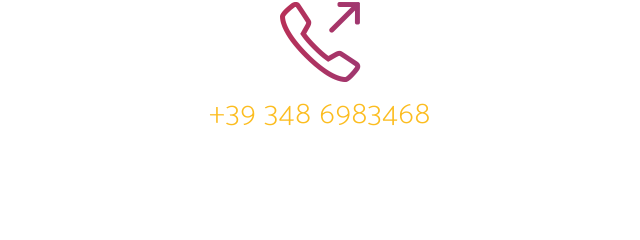
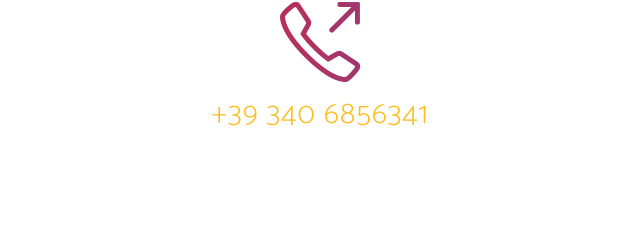
Before and after one commit to wave-digital/wave-digital, a plain HTML site: page creazione-gestionali-verona/index.html in a window 1280 px wide. Shown: the part 1997-2237 px from the top of the page, 50-690 px from the left. Drawn offline with Linux system fonts and the light colour scheme; files whose address does not match are found by name; a web font is replaced by a local one.

Commit message:
Update index.html

```diff
--- a/creazione-gestionali-verona/index.html
+++ b/creazione-gestionali-verona/index.html
@@ -173,7 +173,7 @@
             <div class="col-lg-6">
               <div class="feature-item">
                 <i class="icon-call-out text-primary"></i>
-                <h3><a href="tel:+393486983468">+39 348 6983468</a></h3>
+                <h3><a href="tel:+393406856341">+39 340 6856341</a></h3>
               </div>
             </div>
             <div class="col-lg-6">
```
